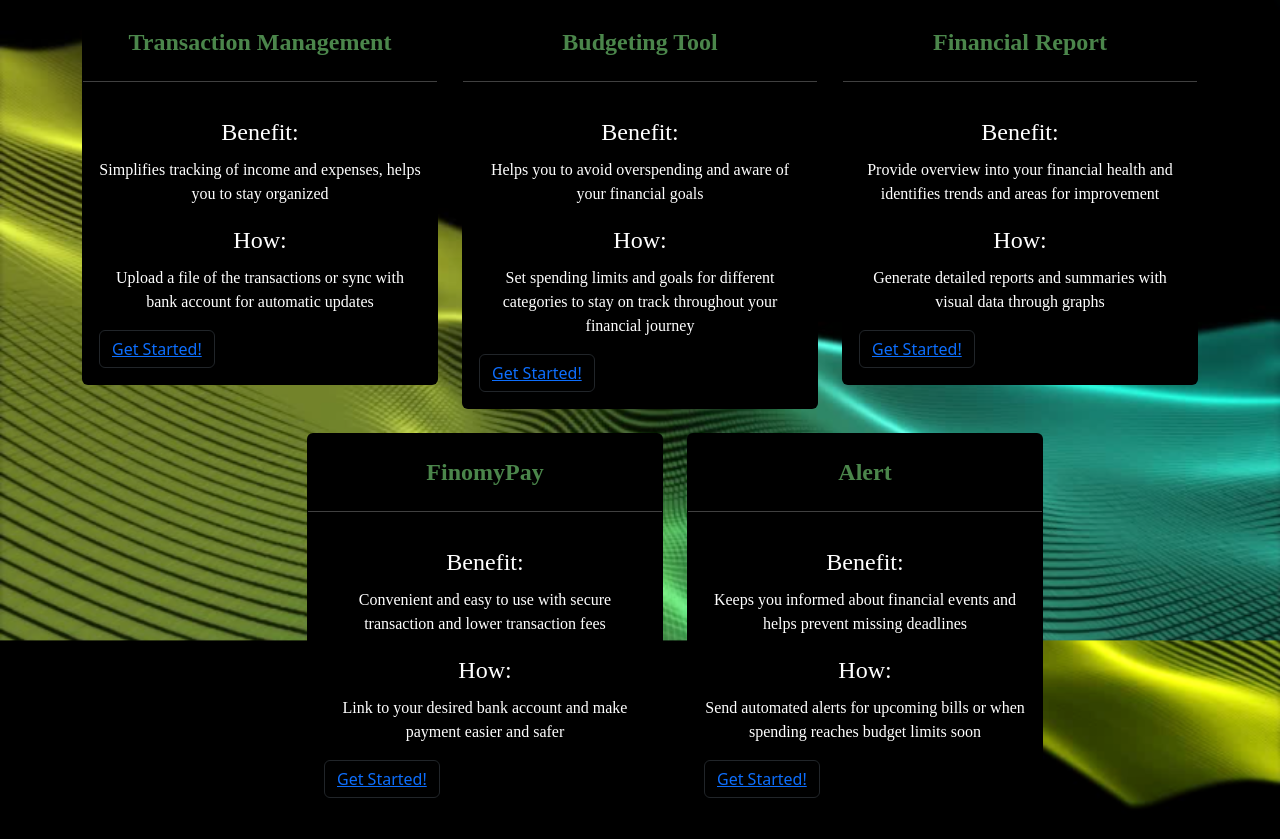
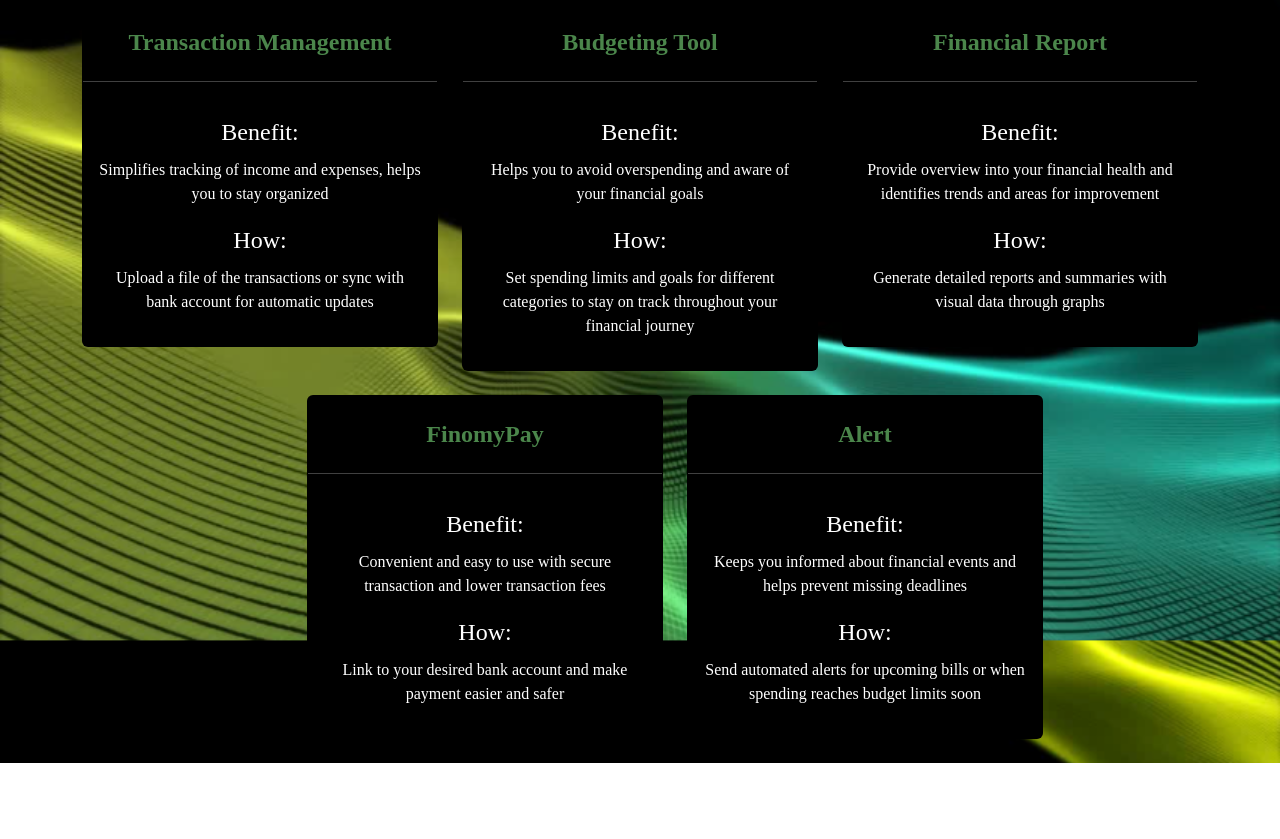
Before and after one commit to bernicepoh/financial-record-management, a plain HTML site: page services.html in a window 1280 px wide. Shown: the part 347-1186 px from the top of the page. After the commit the page ends 1110 px from the top, so only its background shows below. Drawn offline with nearby package versions, Linux system fonts and the light colour scheme.

Commit message:
Update services.html

```diff
--- a/services.html
+++ b/services.html
@@ -90,7 +90,6 @@
                       <p>Simplifies tracking of income and expenses, helps you to stay organized</p>
                       <p class="card-title">How:</p>
                       <p>Upload a file of the transactions or sync with bank account for automatic updates</p>
-                      <button type="button" class="btn btn-outline-dark"><a href='transactionmanagement.html'>Get Started!</a></button>
                     </div>
                 </div>
             </div>
@@ -105,7 +104,6 @@
                       <p>Helps you to avoid overspending and aware of your financial goals</p>
                       <p class="card-title">How:</p>
                       <p>Set spending limits and goals for different categories to stay on track throughout your financial journey</p>
-                      <button type="button" class="btn btn-outline-dark"><a href='budgetingtool.html'>Get Started!</a></button>
                     </div>
                 </div>
             </div>
@@ -120,7 +118,6 @@
                       <p>Provide overview into your financial health and identifies trends and areas for improvement</p>
                       <p class="card-title">How:</p>
                       <p>Generate detailed reports and summaries with visual data through graphs</p>
-                      <button type="button" class="btn btn-outline-dark"><a href='financialreport.html'>Get Started!</a></button>
                     </div>
                 </div>
             </div>
@@ -135,7 +132,6 @@
                       <p>Convenient and easy to use with secure transaction and lower transaction fees</p>
                       <p class="card-title">How:</p>
                       <p>Link to your desired bank account and make payment easier and safer</p>
-                      <button type="button" class="btn btn-outline-dark"><a href='finomypay.html'>Get Started!</a></button>
                     </div>
                 </div>
             </div>
@@ -150,7 +146,6 @@
                       <p>Keeps you informed about financial events and helps prevent missing deadlines</p>
                       <p class="card-title">How:</p>
                       <p>Send automated alerts for upcoming bills or when spending reaches budget limits soon</p>
-                      <button type="button" class="btn btn-outline-dark"><a href='alert.html'>Get Started!</a></button>
                     </div>
                 </div>
             </div>
```
